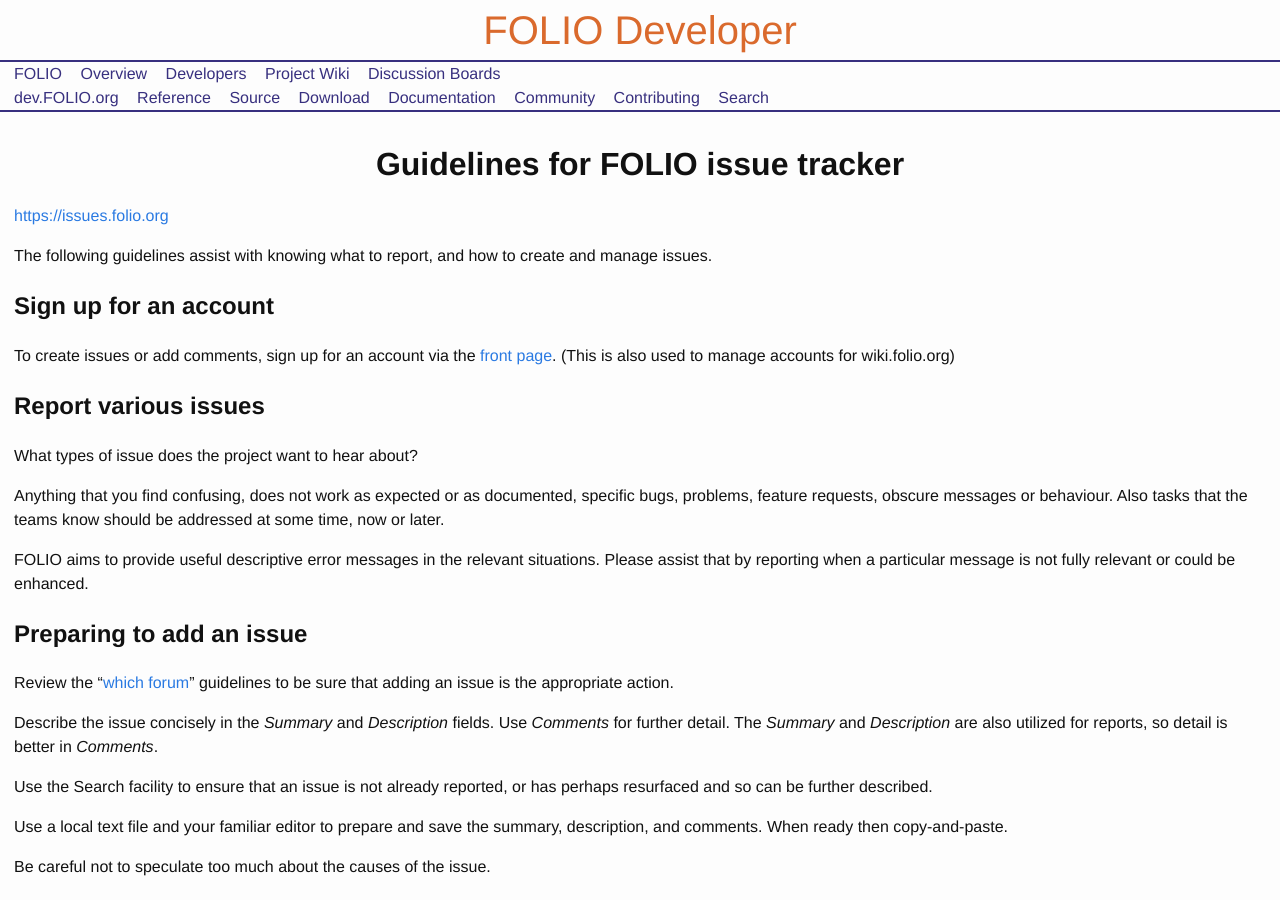
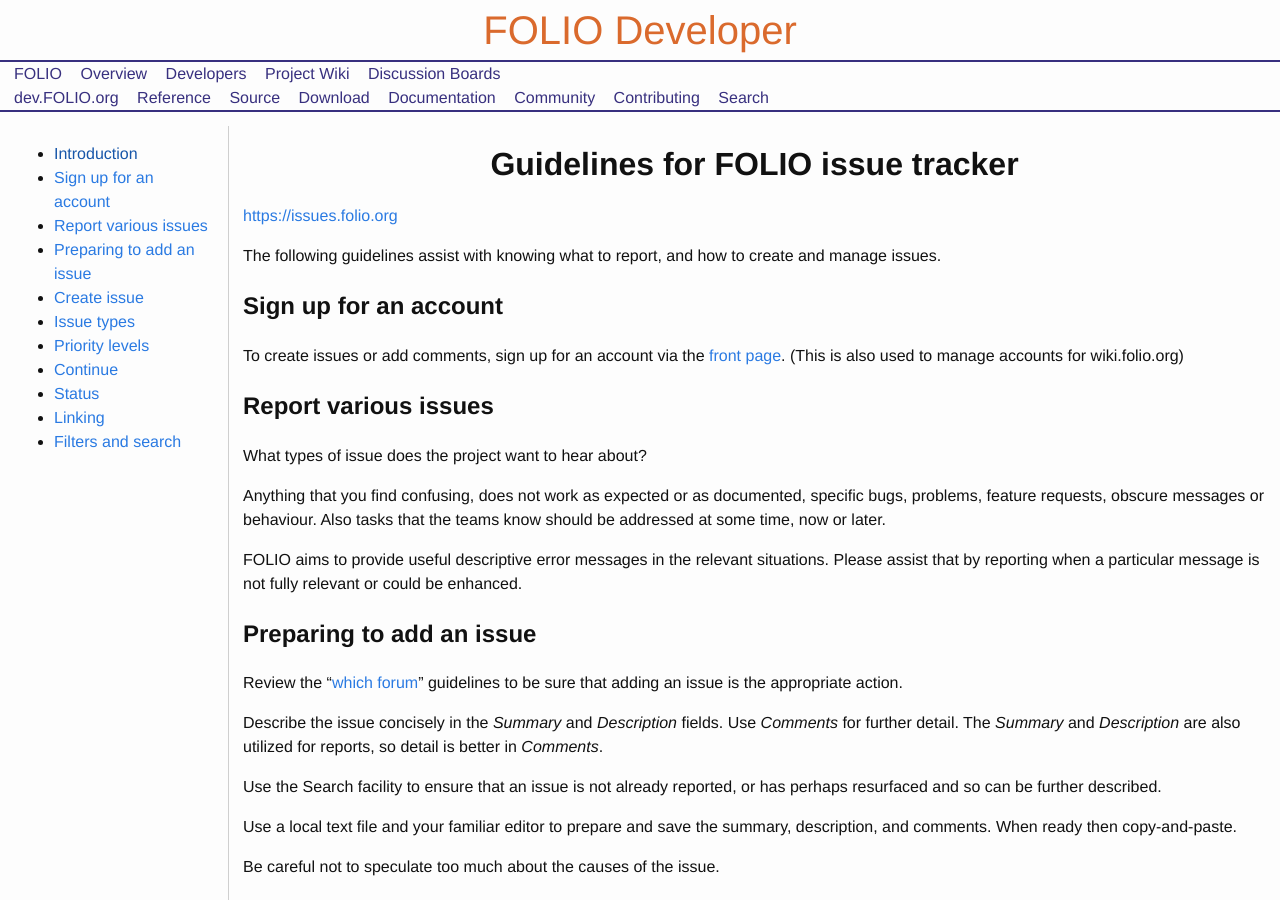
Before and after one commit to folio-org/folio-org.github.io, a Jekyll site: the page built from community/guide-issues.md, in a window 1280 px wide and 900 px high. Built offline with Jekyll 4.4.1, drawn with Linux system fonts in a browser that asks for light colours; nearby versions of some CDN libraries.

Commit message:
Add secondary column side navigation

```diff
--- /dev/null
+++ b/_includes/column-2-community-guide-issues.html
@@ -0,0 +1,18 @@
+<!-- This widget divider will only show up in the narrow layout -->
+<div class="secondary-widget-divider"></div>
+<div>
+<!-- ../../okapi/doc/md2toc -l 2 -h 3 ../community/guide-issues.md -->
+  <ul>
+    <li><a href="">Introduction</a></li>
+    <li><a href="#sign-up-for-an-account">Sign up for an account</a></li>
+    <li><a href="#report-various-issues">Report various issues</a></li>
+    <li><a href="#preparing-to-add-an-issue">Preparing to add an issue</a></li>
+    <li><a href="#create-issue">Create issue</a></li>
+    <li><a href="#issue-types">Issue types</a></li>
+    <li><a href="#priority-levels">Priority levels</a></li>
+    <li><a href="#continue">Continue</a></li>
+    <li><a href="#status">Status</a></li>
+    <li><a href="#linking">Linking</a></li>
+    <li><a href="#filters-and-search">Filters and search</a></li>
+  </ul>
+</div>
--- a/community/guide-issues.md
+++ b/community/guide-issues.md
@@ -1,6 +1,8 @@
 ---
 layout: page
 title: Guidelines for FOLIO issue tracker
+secondary-column: left
+secondary-column-content: column-2-community-guide-issues.html
 ---
 
 [https://issues.folio.org](https://issues.folio.org)
```
